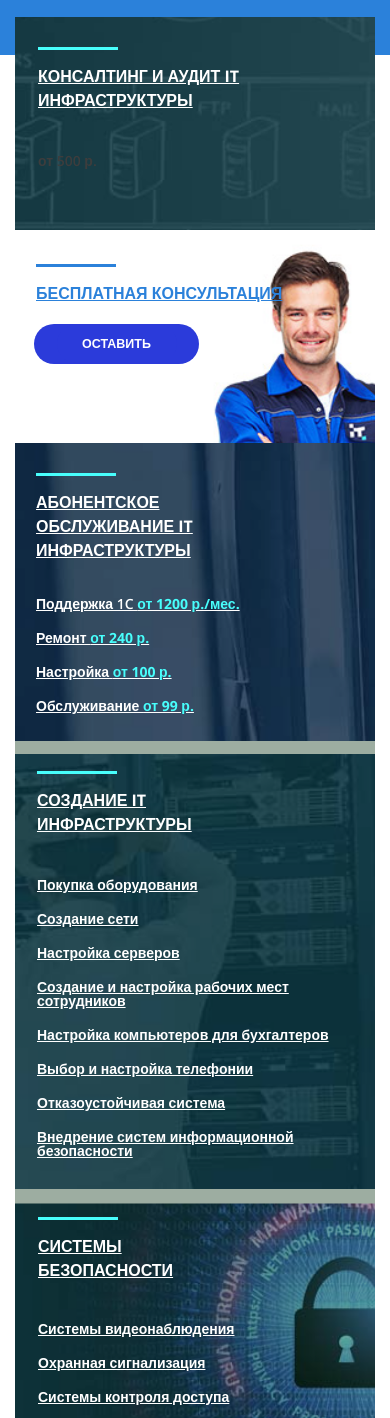
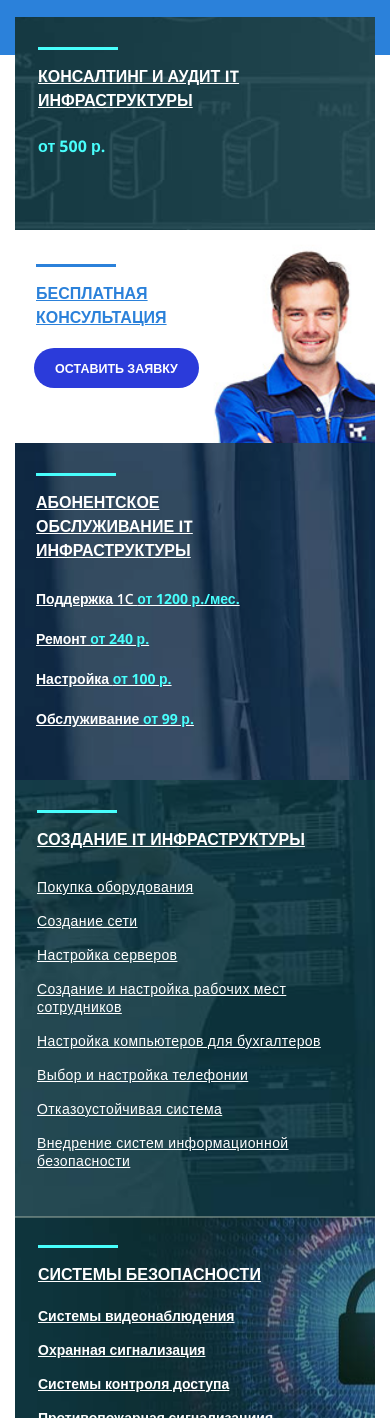
Before and after one commit to sheep-fish-vert/idoTehnology, a website: page src/professional-for-home.html in a window 390 px wide. Shown: the part 174-1592 px from the top of the page. Drawn offline with nearby package versions, Linux system fonts and the light colour scheme; files that its build step writes are made by us from their sources.

Commit message:
professional-for-home reverst

```diff
--- a/src/professional-for-home.html
+++ b/src/professional-for-home.html
@@ -47,7 +47,7 @@
                                 </h2>
 
                                 <p>
-                                    от 500 р.
+                                    <span>от 500 р.</span>
                                 </p>
 
                             </div>
@@ -116,6 +116,7 @@
                             </h2>
 
                             <div class="professional-for-home-columns">
+                                <div class="professional-for-home-column-wrap">
                                     <p>
                                         <a href="#">Покупка оборудования</a>
                                     </p>
@@ -128,6 +129,8 @@
                                     <p>
                                         <a href="#">Создание и настройка рабочих мест сотрудников</a>
                                     </p>
+                                </div>
+                                <div class="professional-for-home-column-wrap">
                                     <p>
                                         <a href="#">Настройка компьютеров для бухгалтеров</a>
                                     </p>
@@ -140,6 +143,7 @@
                                     <p>
                                         <a href="#">Внедрение систем информационной безопасности</a>
                                     </p>
+                                </div>
                             </div>
 
                         </div>
--- a/src/sass/zdev_1.scss
+++ b/src/sass/zdev_1.scss
@@ -196,8 +196,8 @@
                 h1{margin-bottom: 32px;}
                 p{font-size: 14px;line-height: 1.75;margin:0;}
             }
-            .blue-block-wrap-descript-img{width: calc(100% - 613px);text-align: right;
-                img{margin-bottom: -66px;margin-right: -15px;}
+            .blue-block-wrap-descript-img{width: calc(100% - 437px);text-align: right;margin-right:-191px;
+                img{margin-bottom: -86px;margin-right: -15px;}
             }
         }
 
@@ -478,7 +478,7 @@
 
 /* professional-for-home */
 
-    .professional-for-home{margin-top: -217px;margin-bottom: 66px;
+    .professional-for-home{margin-top: -217px;margin-bottom: 62px;
 
         .col-w-1{width: 25%;}
         .col-w-2{width: 50%;}
@@ -495,24 +495,46 @@
 
                         &:nth-child(1){
                             .professional-for-home-col{
-
+                                &:first-child{
+                                    .professional-for-home-col-wrap{
+                                        h2{margin:0 0 26px 0;}
+                                        p{
+                                            span{font-size:16px;}
+                                        }
+                                    }
+                                }
                                 &:last-child{padding:53px 0 0 0;
                                     .professional-for-home-col-wrap{
-                                        h2{margin:0 0 28px 0;}
+                                        h2{margin:0 0 44px 0;max-width:200px;}
+                                        p{
+                                            .button{text-decoration: none;
+                                                span{color:#fff;}
+                                                &:hover{background-color:#a6a6a6;}
+                                            }
+                                        }
                                     }
                                 }
                             }
                         }
                         &:nth-child(2){
                             .professional-for-home-col-wrap{
-                                h2{margin:0 0 35px 0;}
+                                h2{margin:0 0 30px 0;}
+                                p{margin:0 0 26px 0;}
                             }
                         }
 
-                        &:nth-child(4){
+                        &:nth-child(3){
 
                             .professional-for-home-col-wrap{
-                                p{padding-left:0;font-size: 16px;}
+
+                                .professional-for-home-columns{
+                                    .professional-for-home-column-wrap{
+                                        &:last-child{padding:0 12px 0 5px;}
+                                    }
+                                }
+
+                                h2{max-width:300px;margin:0 0 27px 0;}
+                                p{padding-left:0;font-size: 14px;font-weight:400;letter-spacing:0.4px;line-height:18px;margin:0 0 16px 0;}
                             }
 
                         }
@@ -523,12 +545,12 @@
 
                 &.professional-for-home-row-bottom{
 
-                    .professional-for-home-col{
+                    .professional-for-home-col{padding:55px 0 0 0;
 
                         &:nth-child(1){
                            .professional-for-home-col-wrap{
 
-                                h2{max-width: 200px;margin: 0 0 40px 0;}
+                                h2{max-width: 230px;margin: 0 0 23px 0;}
 
                            }
                         }
@@ -620,6 +642,11 @@
             .professional-for-home-col-img{position: absolute;width: 100%;height: 100%;top:0;left:0;z-index: 0;
                 img{min-width: 100%;max-width:none;min-height: 100%;transform:translate(-50%, -50%);position: absolute;left:50%;top:50%;}
             }
+
+            .professional-for-home-columns{display:flex;justify-content: space-between;align-items:flex-start;
+                .professional-for-home-column-wrap{width:50%;padding: 0 12px 0 0;}
+            }
+
         }
 
     }
--- a/src/sass/zdev_1_adapt.scss
+++ b/src/sass/zdev_1_adapt.scss
@@ -19,6 +19,23 @@
         }
 
     /* professional-services */
+
+}
+@media screen and (max-width:1170px){
+
+    /* blue-block */
+
+        .blue-block-wrap{
+
+            .blue-block-wrap-descript{
+                .blue-block-wrap-descript-img{margin-right:-120px;
+                    img{margin-bottom:-51px;}
+                }
+            }
+
+        }
+
+    /* /blue-block */
 
 }
 @media screen and (max-width: 1024px){
@@ -168,7 +185,7 @@
 
                 .blue-block-wrap-descript-text{padding-bottom: 0;width: 368px;margin-bottom: 35px;}
                 .blue-block-wrap-descript-img{width: calc(100% - 319px);margin-right: -61px;
-                    img{margin-bottom: -41px;margin-right: 0px;}
+                    img{margin-bottom: -81px;margin-right: 0px;}
                 }
             }
 
@@ -303,7 +320,7 @@
 
         .professional-for-home-global{
 
-            .blue-block-wrap{padding-top: 37px;
+            .blue-block-wrap{padding-top: 37px;margin-bottom:50px;
                 .blue-block-wrap-descript{
                     .blue-block-wrap-descript-text{padding-left: 7px;
 
@@ -361,7 +378,9 @@
 
                 &.professional-for-home-row-top, &.professional-for-home-row-bottom{flex-wrap:wrap;}
                 &.professional-for-home-row-top{
-                    &>.professional-for-home-col{width: 50%;}
+                    &>.professional-for-home-col{width: 50%;
+                        &:last-child{width:100%;}
+                    }
                 }
                 &.professional-for-home-row-bottom{
                     .professional-for-home-col{width: 100%;}
@@ -485,7 +504,13 @@
 
         .blue-block-wrap{
 
-            .blue-block-wrap-descript{align-items: flex-end;}
+            .blue-block-wrap-descript{align-items: flex-end;
+
+                .blue-block-wrap-descript-img{
+                    img{margin-bottom:-48px;}
+                }
+
+            }
 
         }
 
@@ -664,6 +689,8 @@
 
         .professional-for-home-global{
 
+            .blue-block-wrap{margin-bottom:20px;}
+
             .blue-block-wrap{padding-top: 19px;
                 .blue-block-wrap-descript{
                     .blue-block-wrap-descript-text{padding-left: 4px;margin-bottom: 49px;}
@@ -694,7 +721,11 @@
                                     &:last-child{padding:34px 0 0 0;
                                         .professional-for-home-col-wrap{left:6px;
                                             h2{margin:0 0 19px 0;}
-                                            p{margin:0 0 0 -2px;}
+                                            p{margin:0 0 0 -2px;
+                                                .button{
+                                                    span{max-width:none;}
+                                                }
+                                            }
                                         }
                                         .professional-for-home-col-img{top: 19px;left: 2px;}
                                     }
@@ -706,7 +737,7 @@
                             }
                             &:nth-child(3){min-height: 223px;
                                 .professional-for-home-col-wrap{left:7px;}
-                                .professional-for-home-col-img{top:13px;}
+                                .professional-for-home-col-img{top:-1px;}
                             }
                             &:nth-child(4){min-height: 181px;
                                 .professional-for-home-col-img{top:34px;}
@@ -718,11 +749,11 @@
                         .professional-for-home-col{
                             &:first-child{padding:28px 0 40px 0;
                                 .professional-for-home-col-wrap{left:8px;}
-                                .professional-for-home-col-img{top:14px;left:-60px;}
+                                .professional-for-home-col-img{top:6px;left:-1px;}
                             }
                             &:last-child{padding:31px 0 40px 0;
                                 .professional-for-home-col-wrap{left:6px;
-                                    h2{max-width: 153px;}
+                                    h2{max-width: 166px;}
                                 }
                                 .professional-for-home-col-img{top:33px;left:-107px;}
                             }
@@ -740,7 +771,7 @@
                     &.blue-block{
                         .professional-for-home-col-wrap{
                             p{
-                                span{display: inline-block;color:#fff;background-color: #2b3bda;max-width: 120px;width: 100%;height: 39px;line-height: 39px;border-radius: 25px;text-align: center;text-transform: uppercase;font-size: 12.5px;}
+                                span{display: inline-block;color:#fff;max-width: none;width: 100%;height: 39px;line-height: 39px;border-radius: 25px;text-align: center;text-transform: uppercase;font-size: 12.5px;}
                             }
                         }
                     }
@@ -940,6 +971,40 @@
 
     /* /professional-blog-global */
 
+    /* professional-for-home */
+
+        .professional-for-home{
+
+            .professional-for-home-col{
+                .professional-for-home-columns{display: block;
+                    .professional-for-home-column-wrap{width:100%;padding:0;}
+                }
+            }
+
+            .professional-for-home-row{
+
+                /* bad styles */
+
+                    &.professional-for-home-row-top{
+                        .professional-for-home-col:nth-child(3){
+                            .professional-for-home-col-wrap{
+                                .professional-for-home-columns{
+                                    .professional-for-home-column-wrap{
+                                        &:last-child{padding:0;}
+                                    }
+                                }
+                            }
+                        }
+                    }
+
+                /* /bad styles */
+
+            }
+
+        }
+
+    /* /professional-for-home */
+
     /* blog */
 
         .blog{
```
Lines whose indentation alone changed are shown as unchanged.
